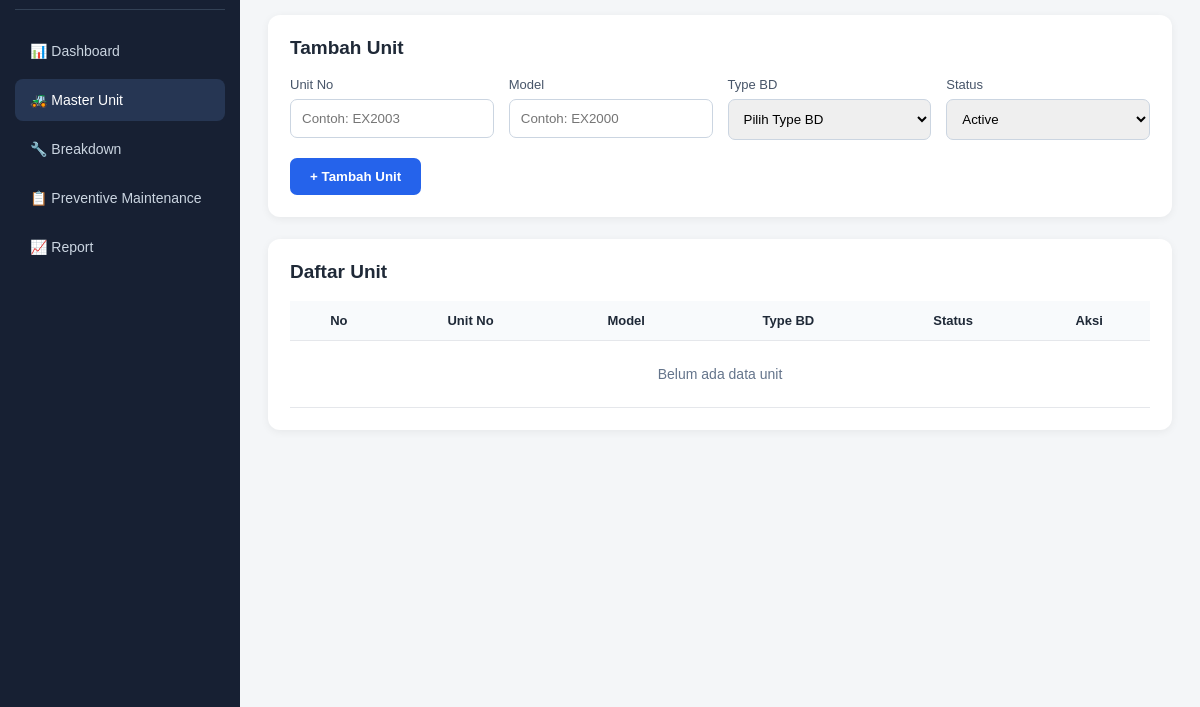
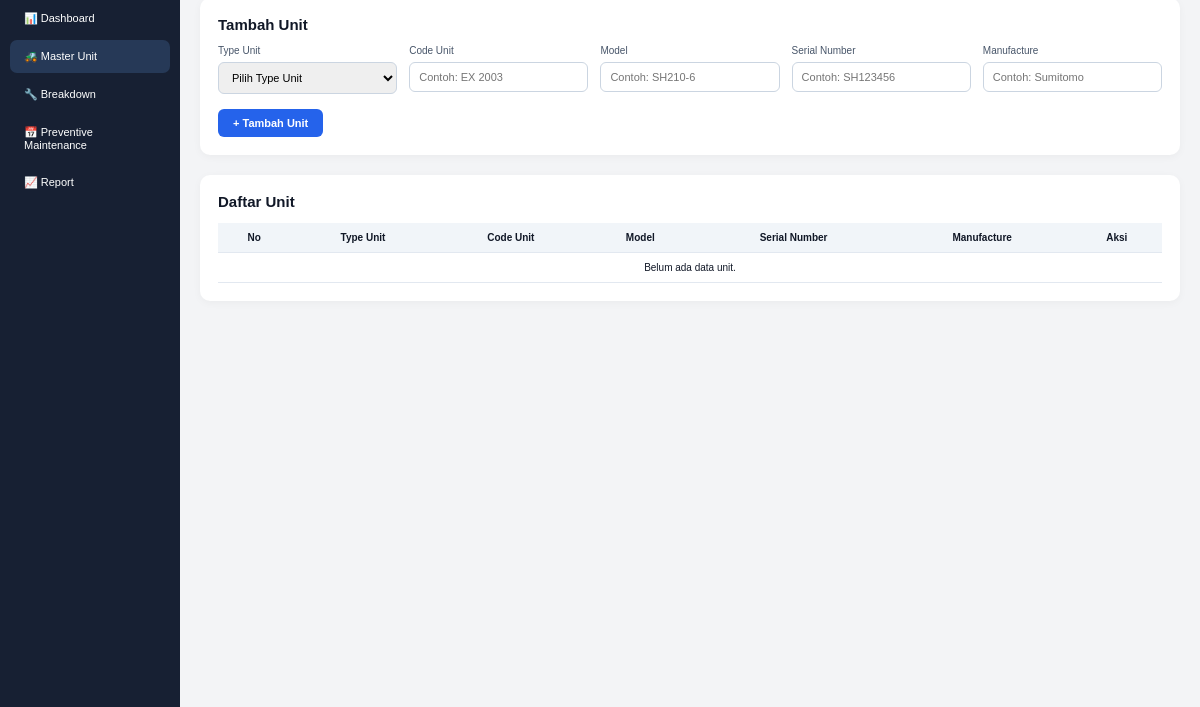
Before and after one commit to galok0847/CMMS-BD, an Electron app: page master-unit.html in a window 1200 px wide. Shown: the part 93-800 px from the top of the page. Drawn offline with Linux system fonts and the light colour scheme.

Commit message:
Refactor HTML structure and styles in master-unit.html

```diff
--- a/master-unit.html
+++ b/master-unit.html
@@ -3,163 +3,141 @@
 <head>
     <meta charset="UTF-8">
     <meta name="viewport" content="width=device-width, initial-scale=1.0">
-    <title>Master Unit - CMMS BD</title>
+
+    <title>Master Unit - CMMS-BD</title>
 
     <style>
         * {
             box-sizing: border-box;
-            margin: 0;
-            padding: 0;
-            font-family: Arial, sans-serif;
         }
 
         body {
-            background: #f4f6f8;
-            color: #1f2937;
-        }
-
-        .app {
-            display: flex;
-            min-height: 100vh;
+            margin: 0;
+            font-family: Arial, sans-serif;
+            background: #f3f4f6;
+            color: #111827;
         }
 
         .sidebar {
-            width: 240px;
+            position: fixed;
+            left: 0;
+            top: 0;
+            width: 180px;
+            height: 100vh;
             background: #172033;
             color: white;
-            padding: 22px 15px;
+            padding: 25px 10px;
         }
 
         .logo {
-            padding: 10px 12px 25px;
-            border-bottom: 1px solid #334155;
-            margin-bottom: 20px;
+            padding: 0 10px 20px;
+            border-bottom: 1px solid #344056;
+            margin-bottom: 15px;
         }
 
         .logo h2 {
-            font-size: 22px;
+            margin: 0;
+            font-size: 17px;
         }
 
         .logo p {
-            font-size: 12px;
-            color: #94a3b8;
-            margin-top: 5px;
+            margin: 4px 0 0;
+            font-size: 9px;
+            color: #9ca3af;
         }
 
         .menu {
-            list-style: none;
+            display: block;
+            color: white;
+            text-decoration: none;
+            padding: 10px 14px;
+            margin-bottom: 5px;
+            border-radius: 7px;
+            font-size: 11px;
         }
 
-        .menu li {
-            margin-bottom: 7px;
+        .menu:hover {
+            background: #263957;
         }
 
-        .menu button {
-            width: 100%;
-            border: none;
-            background: transparent;
-            color: #cbd5e1;
-            text-align: left;
-            padding: 13px 15px;
-            border-radius: 8px;
-            cursor: pointer;
-            font-size: 14px;
-        }
-
-        .menu button:hover,
-        .menu button.active {
-            background: #263653;
-            color: white;
+        .menu.active {
+            background: #263957;
         }
 
         .content {
-            flex: 1;
-            padding: 28px;
-            overflow-x: auto;
+            margin-left: 180px;
+            padding: 25px 20px;
         }
 
-        .header {
-            margin-bottom: 25px;
+        .page-title h1 {
+            margin: 0;
+            font-size: 23px;
         }
 
-        .header h1 {
-            font-size: 28px;
+        .page-title p {
+            margin-top: 5px;
+            color: #64748b;
+            font-size: 12px;
         }
 
-        .header p {
-            color: #64748b;
-            margin-top: 5px;
+        .card {
+            background: white;
+            border-radius: 10px;
+            padding: 18px;
+            margin-top: 20px;
+            box-shadow: 0 2px 8px rgba(0,0,0,0.04);
         }
 
-        .form-box,
-        .table-box {
-            background: white;
-            border-radius: 12px;
-            padding: 22px;
-            margin-bottom: 22px;
-            box-shadow: 0 2px 8px rgba(0,0,0,0.06);
+        .card h2 {
+            margin-top: 0;
+            font-size: 15px;
         }
 
-        .form-box h2,
-        .table-box h2 {
-            font-size: 19px;
-            margin-bottom: 18px;
+        .form-grid {
+            display: grid;
+            grid-template-columns: repeat(5, 1fr);
+            gap: 12px;
         }
 
-        .form-row {
-            display: grid;
-            grid-template-columns: repeat(4, 1fr);
-            gap: 15px;
-        }
-
-        .field {
-            display: flex;
-            flex-direction: column;
-            gap: 7px;
-        }
-
-        .field label {
-            font-size: 13px;
+        label {
+            display: block;
+            font-size: 10px;
+            margin-bottom: 6px;
             color: #475569;
         }
 
-        .field input,
-        .field select {
-            padding: 11px;
+        input,
+        select {
+            width: 100%;
+            padding: 8px 9px;
             border: 1px solid #cbd5e1;
-            border-radius: 7px;
+            border-radius: 6px;
+            font-size: 11px;
             outline: none;
         }
 
-        .field input:focus,
-        .field select:focus {
+        input:focus,
+        select:focus {
             border-color: #2563eb;
         }
 
-        .button-row {
-            margin-top: 18px;
+        .button-area {
+            margin-top: 15px;
         }
 
-        .btn {
-            padding: 11px 20px;
+        button {
             border: none;
-            border-radius: 7px;
             background: #2563eb;
             color: white;
+            padding: 8px 15px;
+            border-radius: 6px;
             cursor: pointer;
+            font-size: 11px;
             font-weight: bold;
         }
 
-        .btn:hover {
+        button:hover {
             background: #1d4ed8;
-        }
-
-        .btn-danger {
-            background: #dc2626;
-        }
-
-        .btn-danger:hover {
-            background: #b91c1c;
         }
 
         .table-wrapper {
@@ -169,42 +147,37 @@
         table {
             width: 100%;
             border-collapse: collapse;
-        }
-
-        th,
-        td {
-            padding: 12px;
-            border-bottom: 1px solid #e5e7eb;
-            text-align: center;
+            min-width: 900px;
         }
 
         th {
-            background: #f8fafc;
-            font-size: 13px;
+            background: #f1f5f9;
+            padding: 9px;
+            font-size: 10px;
+            text-align: center;
+            border-bottom: 1px solid #e2e8f0;
         }
 
         td {
-            font-size: 14px;
+            padding: 9px;
+            font-size: 10px;
+            text-align: center;
+            border-bottom: 1px solid #e2e8f0;
         }
 
-        .empty {
-            color: #64748b;
-            padding: 25px;
+        .delete-btn {
+            background: #dc2626;
+            padding: 7px 12px;
+            font-size: 10px;
         }
 
-        @media (max-width: 900px) {
-            .form-row {
-                grid-template-columns: repeat(2, 1fr);
-            }
+        .delete-btn:hover {
+            background: #b91c1c;
         }
 
-        @media (max-width: 650px) {
-            .sidebar {
-                width: 190px;
-            }
-
-            .form-row {
-                grid-template-columns: 1fr;
+        @media (max-width: 1000px) {
+            .form-grid {
+                grid-template-columns: repeat(2, 1fr);
             }
         }
     </style>
@@ -212,136 +185,145 @@
 
 <body>
 
-<div class="app">
-
     <!-- SIDEBAR -->
-    <aside class="sidebar">
+    <div class="sidebar">
 
         <div class="logo">
             <h2>CMMS-BD</h2>
             <p>Maintenance Management System</p>
         </div>
 
-        <ul class="menu">
+        <a href="index.html" class="menu">
+            📊 Dashboard
+        </a>
 
-            <li>
-                <button onclick="location.href='index.html'">
-                    📊 Dashboard
-                </button>
-            </li>
+        <a href="master-unit.html" class="menu active">
+            🚜 Master Unit
+        </a>
 
-            <li>
-                <button class="active">
-                    🚜 Master Unit
-                </button>
-            </li>
+        <a href="breakdown.html" class="menu">
+            🔧 Breakdown
+        </a>
 
-            <li>
-                <button onclick="location.href='breakdown.html'">
-                    🔧 Breakdown
-                </button>
-            </li>
+        <a href="#" class="menu">
+            📅 Preventive Maintenance
+        </a>
 
-            <li>
-                <button>
-                    📋 Preventive Maintenance
-                </button>
-            </li>
+        <a href="#" class="menu">
+            📈 Report
+        </a>
 
-            <li>
-                <button>
-                    📈 Report
-                </button>
-            </li>
-
-        </ul>
-
-    </aside>
+    </div>
 
 
     <!-- CONTENT -->
-    <main class="content">
+    <div class="content">
 
-        <div class="header">
+        <div class="page-title">
             <h1>Master Unit</h1>
             <p>Data master unit CMMS-BD</p>
         </div>
 
 
-        <!-- FORM TAMBAH UNIT -->
-        <div class="form-box">
+        <!-- FORM -->
+        <div class="card">
 
             <h2>Tambah Unit</h2>
 
-            <div class="form-row">
+            <div class="form-grid">
 
-                <div class="field">
-                    <label>Unit No</label>
+                <div>
+                    <label>Type Unit</label>
+
+                    <select id="typeUnit">
+
+                        <option value="">Pilih Type Unit</option>
+
+                        <option value="Excavator">
+                            Excavator
+                        </option>
+
+                        <option value="Dump Truck">
+                            Dump Truck
+                        </option>
+
+                        <option value="Dozer">
+                            Dozer
+                        </option>
+
+                        <option value="Grader">
+                            Grader
+                        </option>
+
+                        <option value="Wheel Loader">
+                            Wheel Loader
+                        </option>
+
+                        <option value="Compactor">
+                            Compactor
+                        </option>
+
+                        <option value="Crane">
+                            Crane
+                        </option>
+
+                        <option value="Other">
+                            Other
+                        </option>
+
+                    </select>
+                </div>
+
+
+                <div>
+                    <label>Code Unit</label>
 
                     <input
                         type="text"
-                        id="unitNo"
-                        placeholder="Contoh: EX2003"
+                        id="codeUnit"
+                        placeholder="Contoh: EX 2003"
                     >
                 </div>
 
 
-                <div class="field">
+                <div>
                     <label>Model</label>
 
                     <input
                         type="text"
                         id="model"
-                        placeholder="Contoh: EX2000"
+                        placeholder="Contoh: SH210-6"
                     >
                 </div>
 
 
-                <div class="field">
-                    <label>Type BD</label>
+                <div>
+                    <label>Serial Number</label>
 
-                    <select id="typeBD">
-
-                        <option value="">
-                            Pilih Type BD
-                        </option>
-
-                        <option value="Breakdown Schedule">
-                            Breakdown Schedule
-                        </option>
-
-                        <option value="Unschedule">
-                            Unschedule
-                        </option>
-
-                    </select>
-
+                    <input
+                        type="text"
+                        id="serialNumber"
+                        placeholder="Contoh: SH123456"
+                    >
                 </div>
 
 
-                <div class="field">
-                    <label>Status</label>
+                <div>
+                    <label>Manufacture</label>
 
-                    <select id="status">
-
-                        <option value="Active">
-                            Active
-                        </option>
-
-                        <option value="Inactive">
-                            Inactive
-                        </option>
-
-                    </select>
-
+                    <input
+                        type="text"
+                        id="manufacture"
+                        placeholder="Contoh: Sumitomo"
+                    >
                 </div>
 
             </div>
 
 
-            <div class="button-row">
+            <div class="button-area">
 
-                <button class="btn" onclick="addUnit()">
+                <button onclick="addUnit()">
                     + Tambah Unit
                 </button>
 
@@ -350,8 +332,8 @@
         </div>
 
 
-        <!-- TABEL UNIT -->
-        <div class="table-box">
+        <!-- TABLE -->
+        <div class="card">
 
             <h2>Daftar Unit</h2>
 
@@ -362,23 +344,27 @@
                     <thead>
 
                         <tr>
+
                             <th>No</th>
-                            <th>Unit No</th>
+
+                            <th>Type Unit</th>
+
+                            <th>Code Unit</th>
+
                             <th>Model</th>
-                            <th>Type BD</th>
-                            <th>Status</th>
+
+                            <th>Serial Number</th>
+
+                            <th>Manufacture</th>
+
                             <th>Aksi</th>
+
                         </tr>
 
                     </thead>
 
+
                     <tbody id="unitTable">
-
-                        <tr>
-                            <td colspan="6" class="empty">
-                                Belum ada data unit
-                            </td>
-                        </tr>
 
                     </tbody>
 
@@ -388,20 +374,10 @@
 
         </div>
 
-    </main>
-
     </div>
 
 
 <script>
-
-    /*
-     * DATA MASTER UNIT
-     *
-     * Data disimpan di localStorage browser.
-     * Jadi data tidak hilang ketika halaman
-     * direfresh atau ditutup.
-     */
 
     let units =
         JSON.parse(
@@ -409,96 +385,74 @@
         ) || [];
 
 
-    /*
-     * TAMBAH UNIT
-     */
-
     function addUnit() {
 
-        const unitNo =
-            document
-                .getElementById("unitNo")
-                .value
-                .trim();
+        const typeUnit =
+            document.getElementById("typeUnit").value.trim();
+
+        const codeUnit =
+            document.getElementById("codeUnit").value.trim();
 
         const model =
-            document
-                .getElementById("model")
-                .value
-                .trim();
+            document.getElementById("model").value.trim();
 
-        const typeBD =
-            document
-                .getElementById("typeBD")
-                .value;
+        const serialNumber =
+            document.getElementById("serialNumber").value.trim();
 
-        const status =
-            document
-                .getElementById("status")
-                .value;
+        const manufacture =
+            document.getElementById("manufacture").value.trim();
 
 
-        /*
-         * VALIDASI
-         */
-
         if (
-            !unitNo ||
+            !typeUnit ||
+            !codeUnit ||
             !model ||
-            !typeBD
+            !serialNumber ||
+            !manufacture
         ) {
 
-            alert(
-                "Unit No, Model, dan Type BD wajib diisi."
-            );
+            alert("Semua data unit wajib diisi.");
 
             return;
         }
 
 
-        /*
-         * CEK UNIT DUPLIKAT
-         */
-
-        const existing =
+        // Cek Code Unit agar tidak duplikat
+        const duplicate =
             units.some(
                 unit =>
-                    unit.unitNo.toLowerCase()
-                    ===
-                    unitNo.toLowerCase()
+                    unit.codeUnit.toLowerCase() ===
+                    codeUnit.toLowerCase()
             );
 
 
-        if (existing) {
+        if (duplicate) {
 
-            alert(
-                "Unit No sudah terdaftar."
-            );
+            alert("Code Unit sudah terdaftar.");
 
             return;
         }
 
 
-        /*
-         * MASUKKAN DATA
-         */
+        const newUnit = {
 
-        units.push({
+            id: Date.now(),
 
-            unitNo: unitNo,
+            typeUnit: typeUnit,
+
+            codeUnit: codeUnit,
 
             model: model,
 
-            typeBD: typeBD,
+            serialNumber: serialNumber,
 
-            status: status
+            manufacture: manufacture
 
-        });
+        };
 
 
-        /*
-         * SIMPAN KE LOCAL STORAGE
-         */
+        units.push(newUnit);
+
 
         localStorage.setItem(
             "cmms_units",
@@ -506,57 +460,46 @@
         );
 
 
-        /*
-         * TAMPILKAN DATA
-         */
+        clearForm();
 
         renderUnits();
-
-
-        /*
-         * KOSONGKAN FORM
-         */
-
-        document
-            .getElementById("unitNo")
-            .value = "";
-
-        document
-            .getElementById("model")
-            .value = "";
-
-        document
-            .getElementById("typeBD")
-            .value = "";
-
-        document
-            .getElementById("status")
-            .value = "Active";
 
     }
 
 
-    /*
-     * HAPUS UNIT
-     */
+    function clearForm() {
 
-    function deleteUnit(index) {
+        document.getElementById("typeUnit").value = "";
+
+        document.getElementById("codeUnit").value = "";
+
+        document.getElementById("model").value = "";
+
+        document.getElementById("serialNumber").value = "";
+
+        document.getElementById("manufacture").value = "";
+
+    }
+
+
+    function deleteUnit(id) {
 
         if (
-            confirm(
-                "Yakin ingin menghapus unit ini?"
+            !confirm(
+                "Apakah Anda yakin ingin menghapus unit ini?"
             )
         ) {
 
-            units.splice(
-                index,
-                1
+            return;
+
+        }
+
+
+        units =
+            units.filter(
+                unit => unit.id !== id
             );
 
-
-            /*
-             * UPDATE LOCAL STORAGE
-             */
 
         localStorage.setItem(
             "cmms_units",
@@ -568,54 +511,30 @@
 
     }
 
-    }
-
-
-    /*
-     * TAMPILKAN DATA UNIT
-     */
 
     function renderUnits() {
 
         const table =
-            document.getElementById(
-                "unitTable"
-            );
+            document.getElementById("unitTable");
 
 
-        /*
-         * JIKA BELUM ADA DATA
-         */
+        table.innerHTML = "";
 
-        if (
-            units.length === 0
-        ) {
+
+        if (units.length === 0) {
 
             table.innerHTML = `
                 <tr>
-                    <td
-                        colspan="6"
-                        class="empty"
-                    >
-                        Belum ada data unit
+                    <td colspan="7">
+                        Belum ada data unit.
                     </td>
                 </tr>
             `;
 
             return;
+
         }
 
-
-        /*
-         * KOSONGKAN TABEL
-         */
-
-        table.innerHTML = "";
-
-
-        /*
-         * TAMPILKAN SEMUA UNIT
-         */
 
         units.forEach(
             (unit, index) => {
@@ -629,7 +548,11 @@
                         </td>
 
                         <td>
-                            ${unit.unitNo}
+                            ${unit.typeUnit}
+                        </td>
+
+                        <td>
+                            ${unit.codeUnit}
                         </td>
 
                         <td>
@@ -637,18 +560,18 @@
                         </td>
 
                         <td>
-                            ${unit.typeBD}
+                            ${unit.serialNumber}
                         </td>
 
                         <td>
-                            ${unit.status}
+                            ${unit.manufacture}
                         </td>
 
                         <td>
 
                             <button
-                                class="btn btn-danger"
-                                onclick="deleteUnit(${index})"
+                                class="delete-btn"
+                                onclick="deleteUnit(${unit.id})"
                             >
                                 Hapus
                             </button>
@@ -665,10 +588,6 @@
     }
 
 
-    /*
-     * TAMPILKAN DATA SAAT HALAMAN DIBUKA
-     */
-
     renderUnits();
 
 </script>
```
Lines whose indentation alone changed are shown as unchanged.
